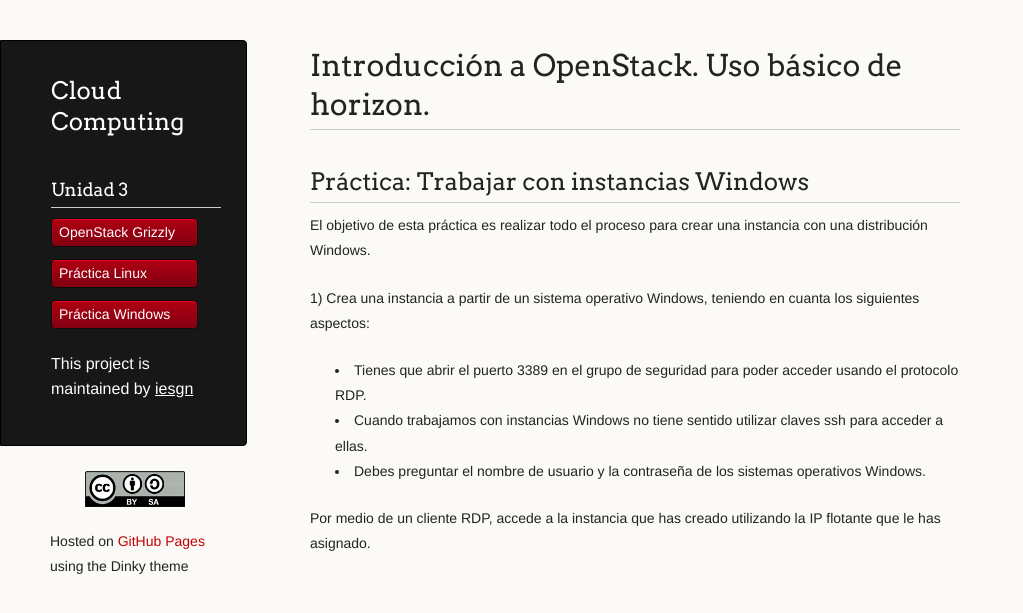
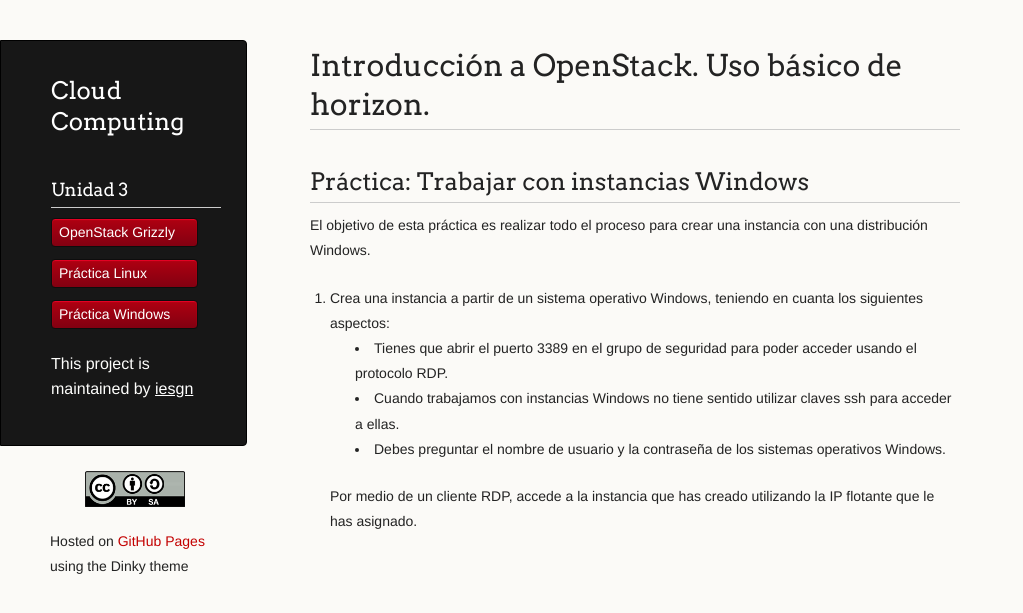
Before and after one commit to iesgn/cloud, a Jekyll site: the page built from curso/u3/practica_windows.md, in a window 1280 px wide. Shown: the top 613 px of the page, without its empty margins (0-1023 px from the left). Built offline with Jekyll 4.4.1, drawn with Linux system fonts in a browser that asks for light colours.

Commit message:
Arreglos menores u3

```diff
--- a/curso/u3/practica_windows.md
+++ b/curso/u3/practica_windows.md
@@ -8,10 +8,10 @@ menu:
 
 El objetivo de esta práctica es realizar todo el proceso para crear una instancia con una distribución Windows.
 
-1) Crea una instancia a partir de un sistema operativo Windows, teniendo en cuanta los siguientes aspectos:
+1. Crea una instancia a partir de un sistema operativo Windows, teniendo en cuanta los siguientes aspectos:
 
-* Tienes que abrir el puerto 3389 en el grupo de seguridad para poder acceder usando el protocolo RDP.
-* Cuando trabajamos con instancias Windows no tiene sentido utilizar claves ssh para acceder a ellas.
-* Debes preguntar el nombre de usuario y la contraseña de los sistemas operativos Windows.
+	* Tienes que abrir el puerto 3389 en el grupo de seguridad para poder acceder usando el protocolo RDP.
+	* Cuando trabajamos con instancias Windows no tiene sentido utilizar claves ssh para acceder a ellas.
+	* Debes preguntar el nombre de usuario y la contraseña de los sistemas operativos Windows.
 
-Por medio de un cliente RDP, accede a la instancia que has creado utilizando la IP flotante que le has asignado.
+	Por medio de un cliente RDP, accede a la instancia que has creado utilizando la IP flotante que le has asignado.
```
Also changed, not shown: curso/u3/practica_linux.md (+1 -0 lines).
